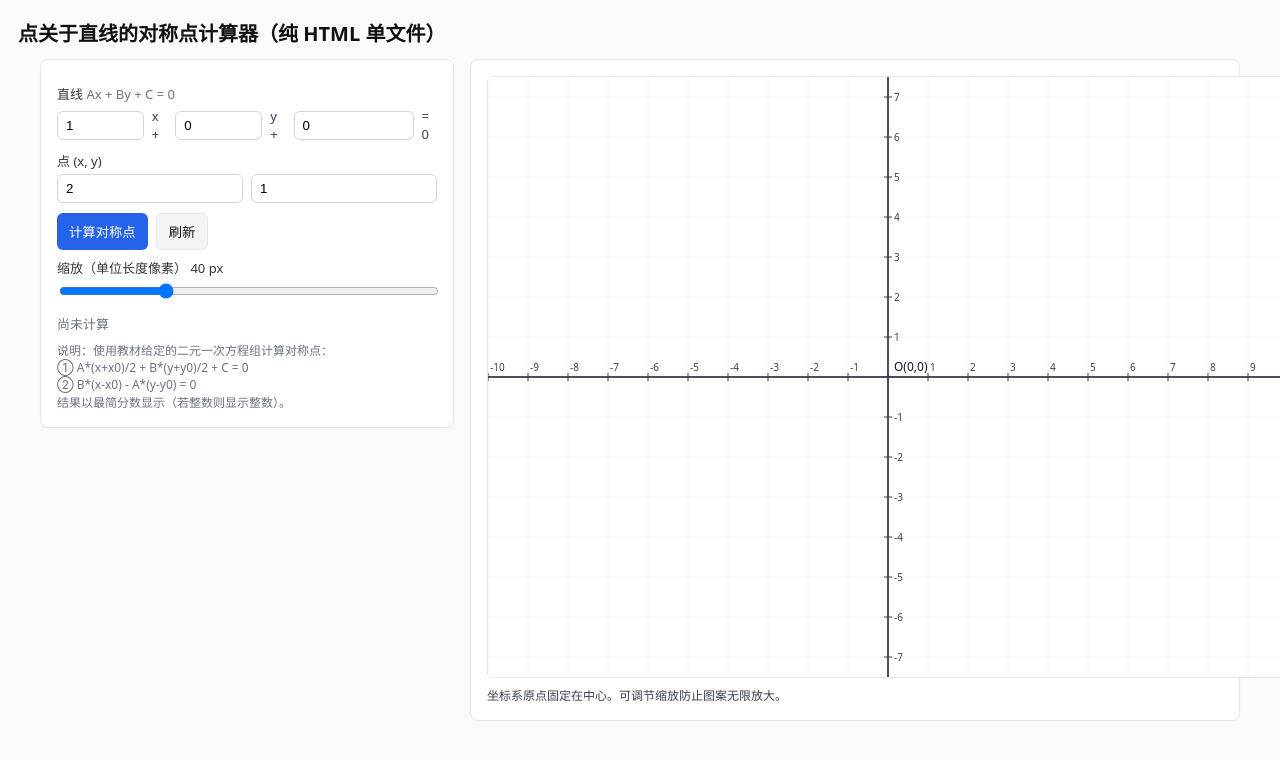
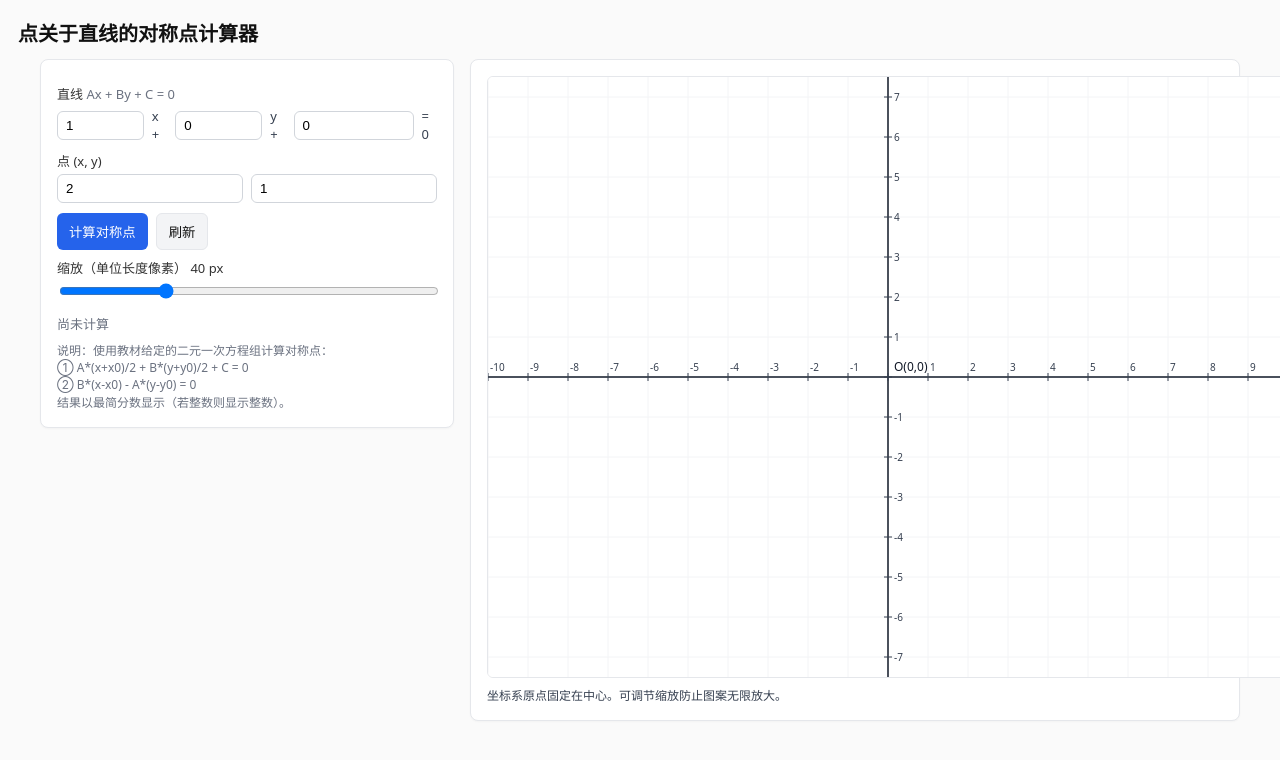
Before and after one commit to exmainerl/superv, a plain HTML site: page index.html in a window 1280 px wide. Drawn offline with Linux system fonts and the light colour scheme.

Commit message:
Update index.html

```diff
--- a/index.html
+++ b/index.html
@@ -29,7 +29,7 @@
 </head>
 <body>
 
-<h1>点关于直线的对称点计算器（纯 HTML 单文件）</h1>
+<h1>点关于直线的对称点计算器</h1>
 <div class="container">
   <div class="panel left">
     <div>
```
